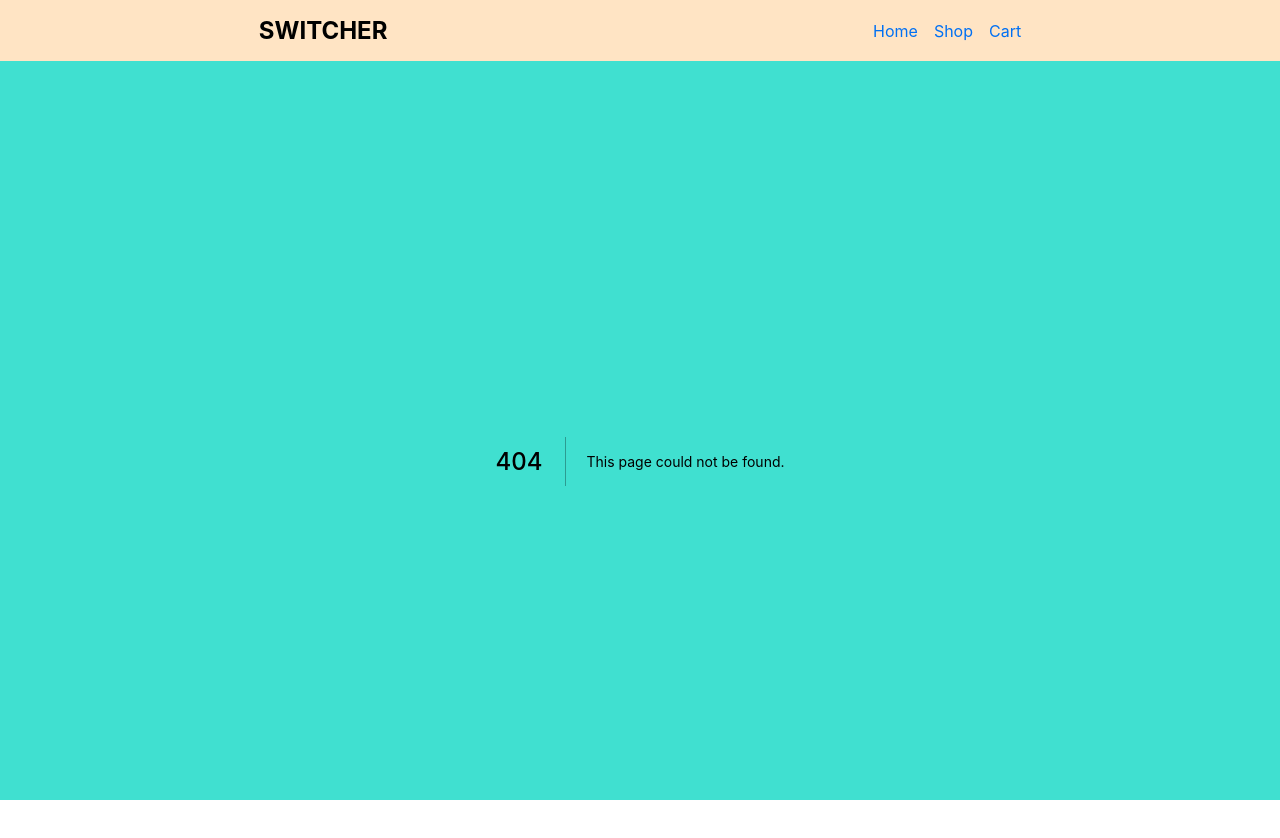
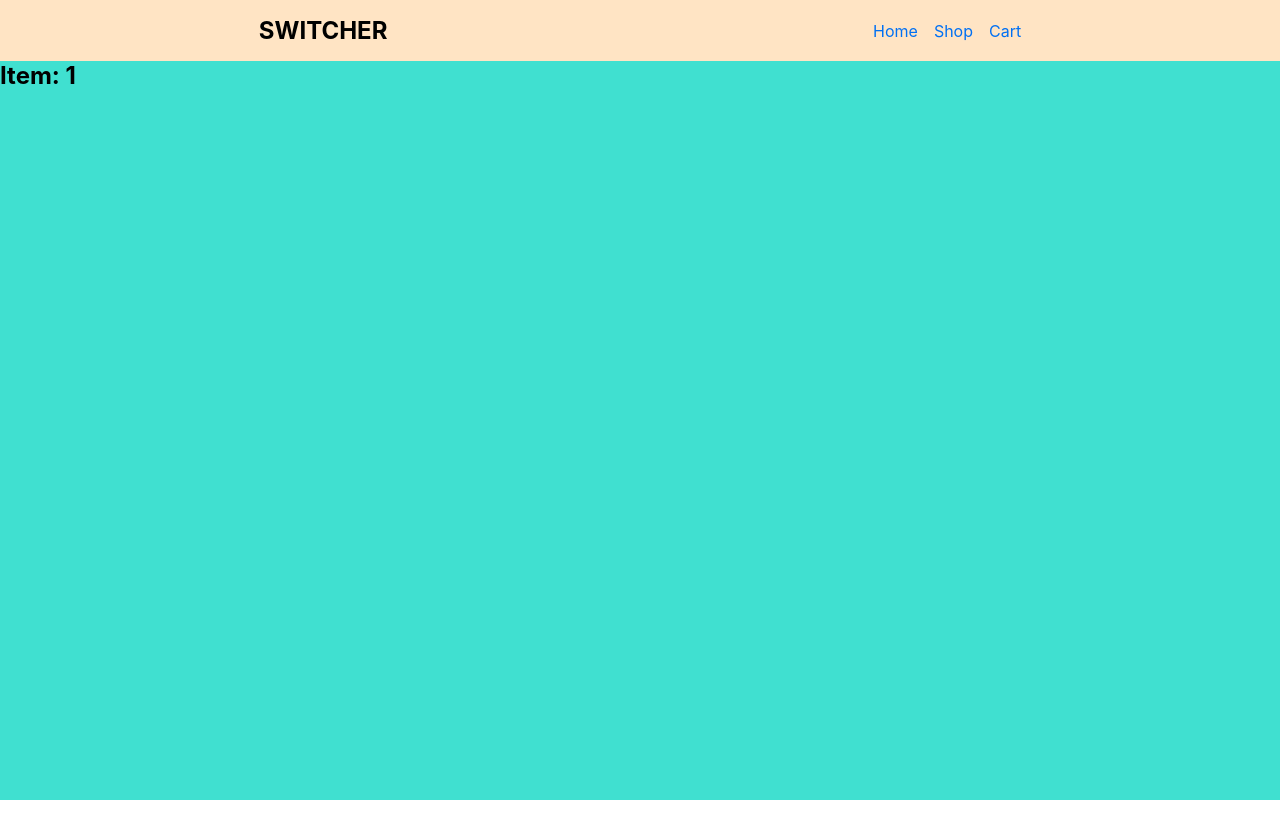
Before and after one commit to maj-rf/shopping-cart, a Next.js app: page /shop/1 in a window 1280 px wide. Before the commit this address had no page. Shown: the top 838 px of the page. After the commit the page ends 800 px from the top, so only its background shows below. Built offline with nearby package versions, Linux system fonts and the light colour scheme.

Commit message:
make Shop page into folder to house items

```diff
--- a/pages/items/[id].tsx
+++ b/pages/shop/[itemid].tsx
@@ -1,15 +1,18 @@
 import Layout from '../../components/Layout';
 import Head from 'next/head';
+import { useRouter } from 'next/router';
 
 export default function Item() {
+  const router = useRouter();
+  const itemId = router.query.itemid;
   return (
-    <Layout>
+    <>
       <Head>
-        <title>Item Name</title>
+        <title>{itemId}</title>
       </Head>
       <article>
-        <h2>Item Name</h2>
+        <h2>Item: {itemId}</h2>
       </article>
-    </Layout>
+    </>
   );
 }
```
Also changed, not shown: pages/shop/index.tsx (renamed from pages/shop.tsx, +5 -5 lines).
